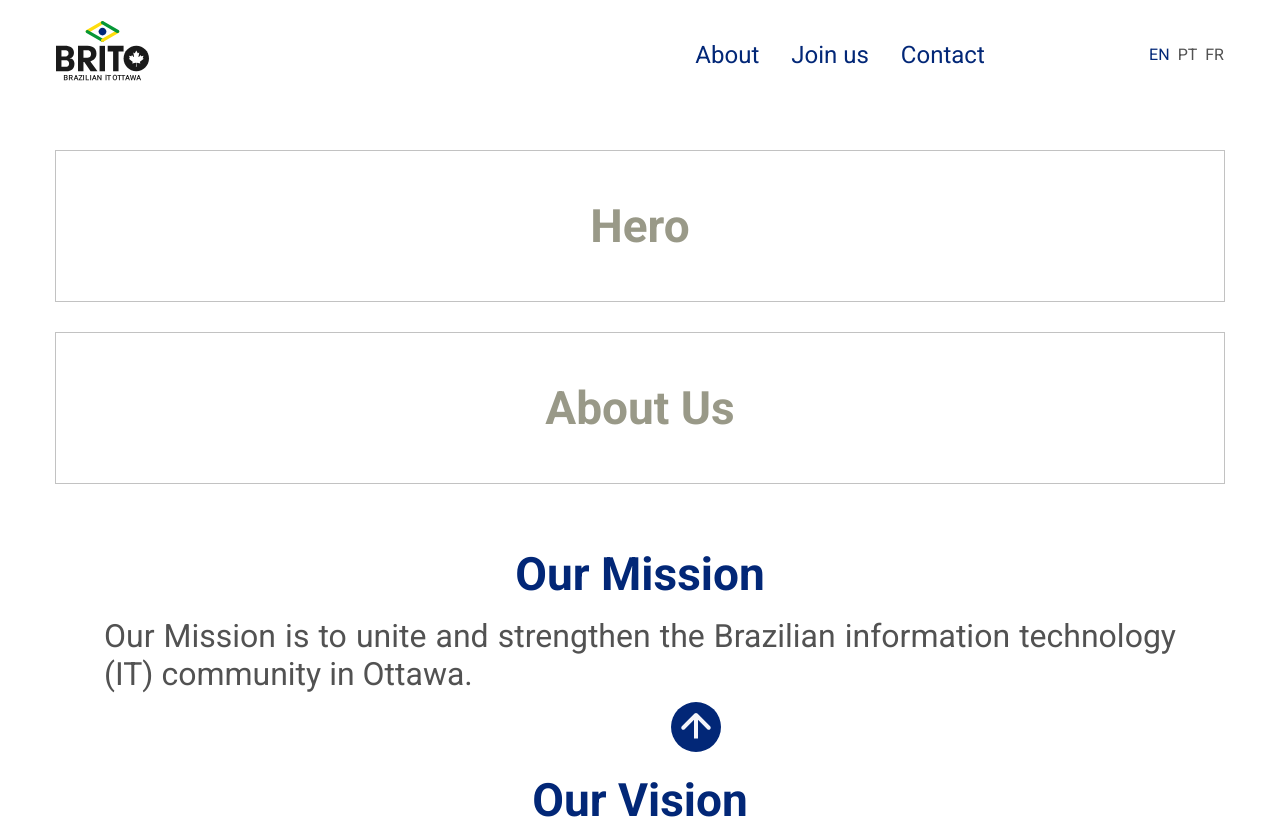
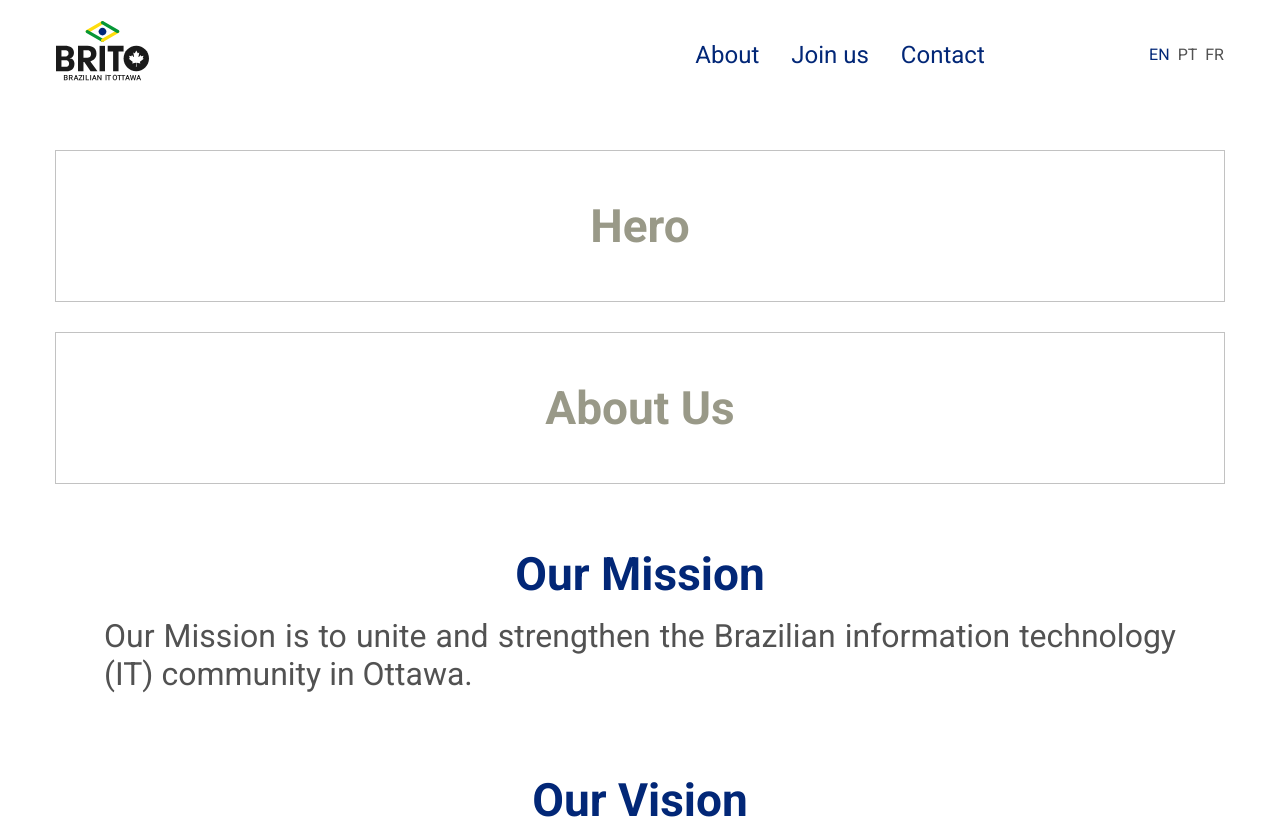
Before and after one commit to brito-ca/brito-website, a Next.js app: page / in a window 1280 px wide. Shown: the top 819 px of the page. Built offline with nearby package versions, Linux system fonts and the light colour scheme.

Commit message:
Implemented scroll logic for shwing the floating button

```diff
--- a/components/FloatingActionButton/FloatingActionButton.jsx
+++ b/components/FloatingActionButton/FloatingActionButton.jsx
@@ -3,11 +3,11 @@ import { Icon } from '@/components'
 import { useEffect, useState } from 'react'
 
 const FloatingActionButton = () => {
-    const [hasScrolled, setHasScrolled] = useState(false)
+    const [show, setShow] = useState(false)
 
     useEffect(() => {
         const scrollListener = () => {
-            setHasScrolled(true)
+            setShow(window.scrollY > 10)
         }
         window.addEventListener('scroll', scrollListener)
 
@@ -18,7 +18,7 @@ const FloatingActionButton = () => {
 
     return (
         <>
-            {hasScrolled ? (
+            {show ? (
                 <div
                     className={`${styles.fabWrapper} flex-row-center`}
                     onClick={() => void window.screenTop()}
--- a/styles/FloatingActionButton.module.css
+++ b/styles/FloatingActionButton.module.css
@@ -1,5 +1,5 @@
 .fabWrapper {
     position: fixed;
     bottom: 3rem;
-    width: 100%;
+    left: 50%;
 }
```
